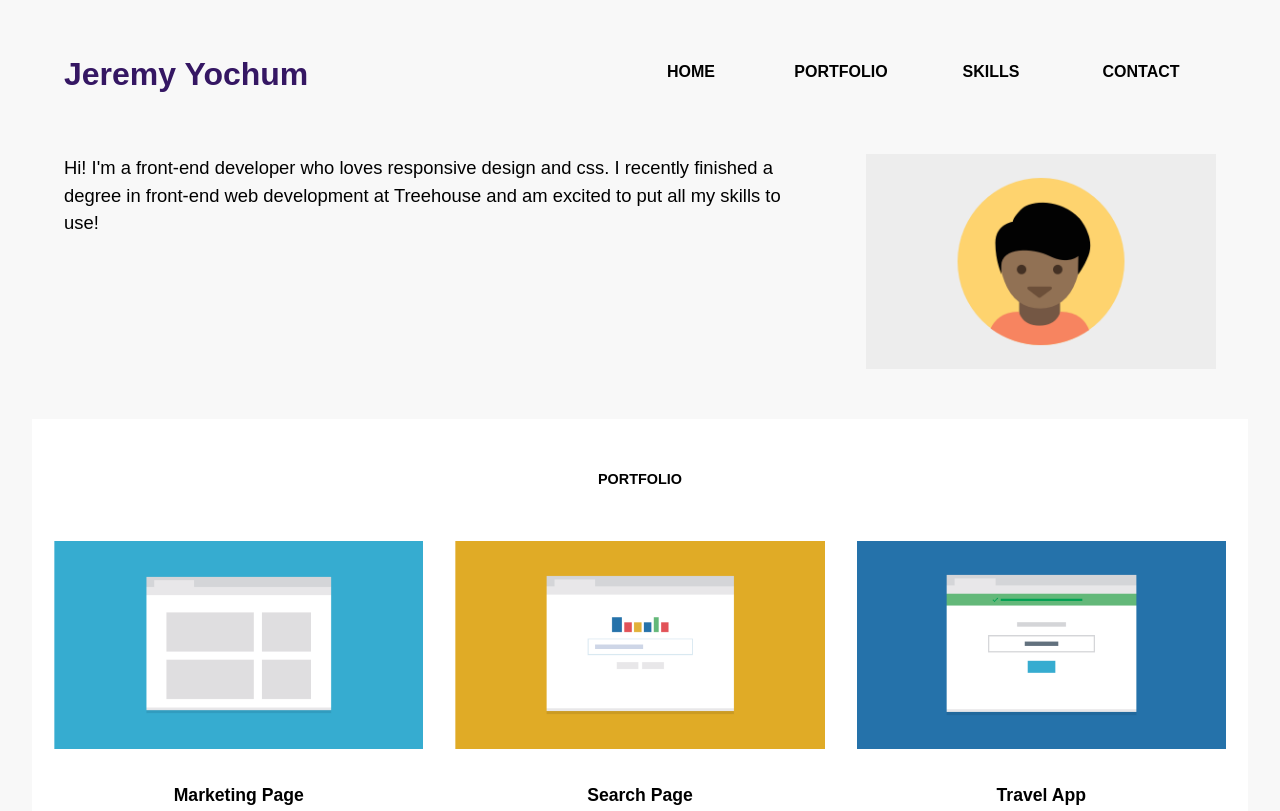
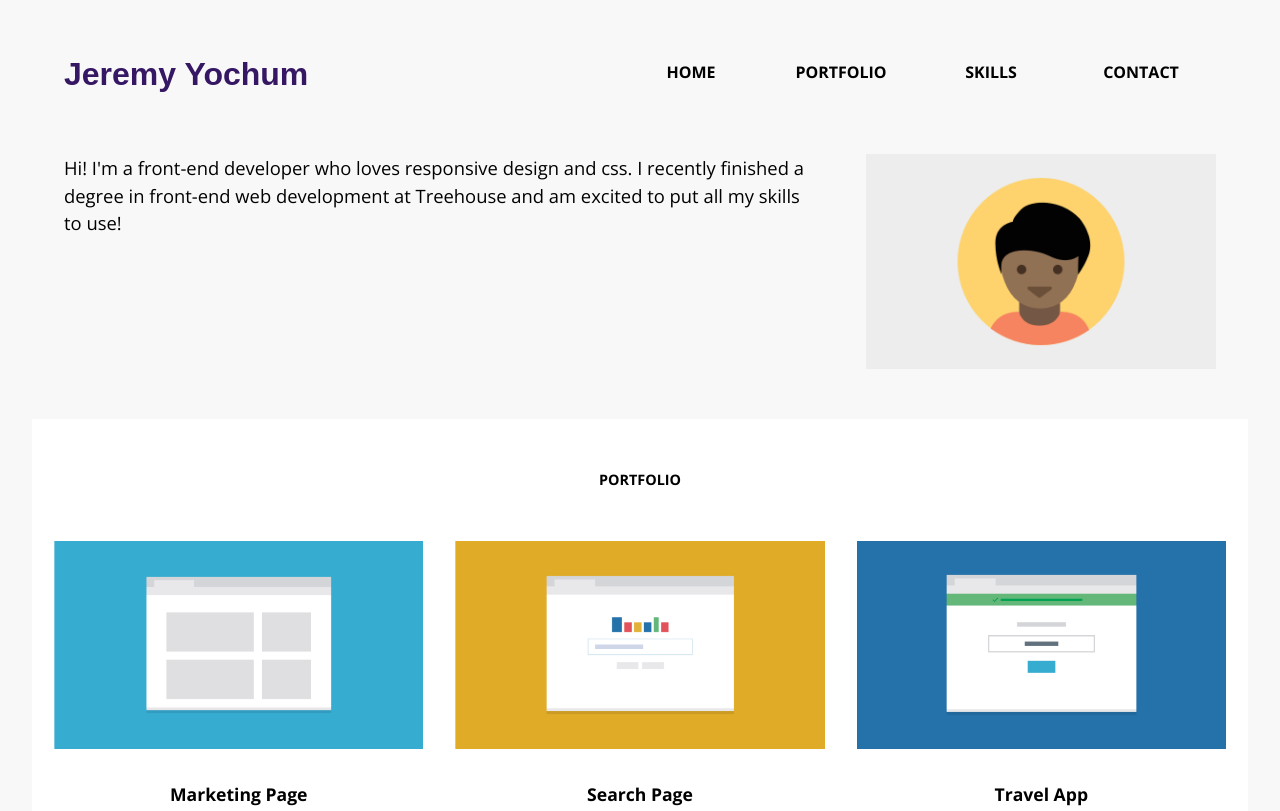
Before and after one commit to jkyochum/Responsive-Layout-Page, a plain HTML site: page index.html in a window 1280 px wide. Shown: the top 811 px of the page. Drawn offline with nearby package versions, Linux system fonts and the light colour scheme.

Commit message:
Update styles.css

```diff
--- a/css/styles.css
+++ b/css/styles.css
@@ -4,7 +4,7 @@
 }
 
 html {
-    font-family: 'Manrope', sans-serif;
+    font-family: 'Open Sans', sans-serif;
 }
 
 body {
@@ -40,8 +40,6 @@ nav ul {
 
 nav ul li {
     list-style-type: none;
-    width: 265px;
-    margin: auto;
     margin-bottom: 5px;
     background-color: rgb(255, 255, 255);
 }
```
